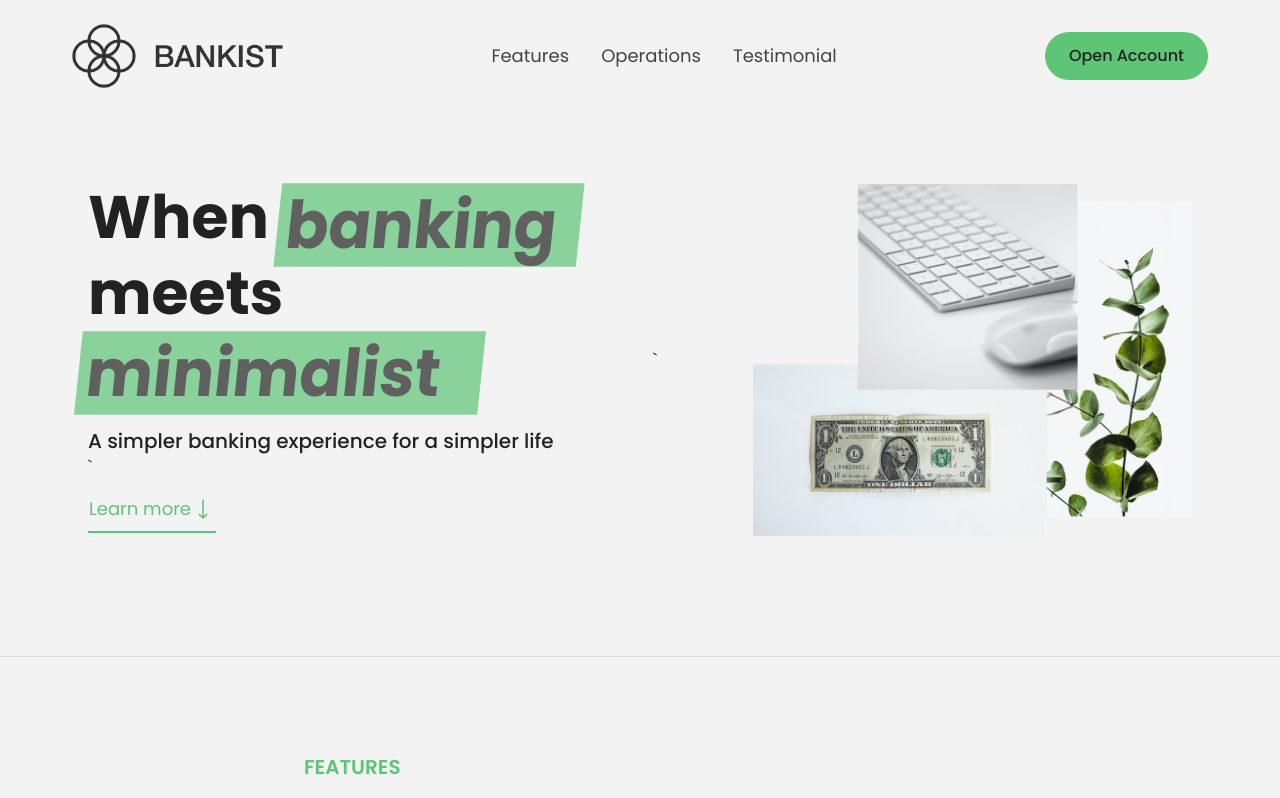
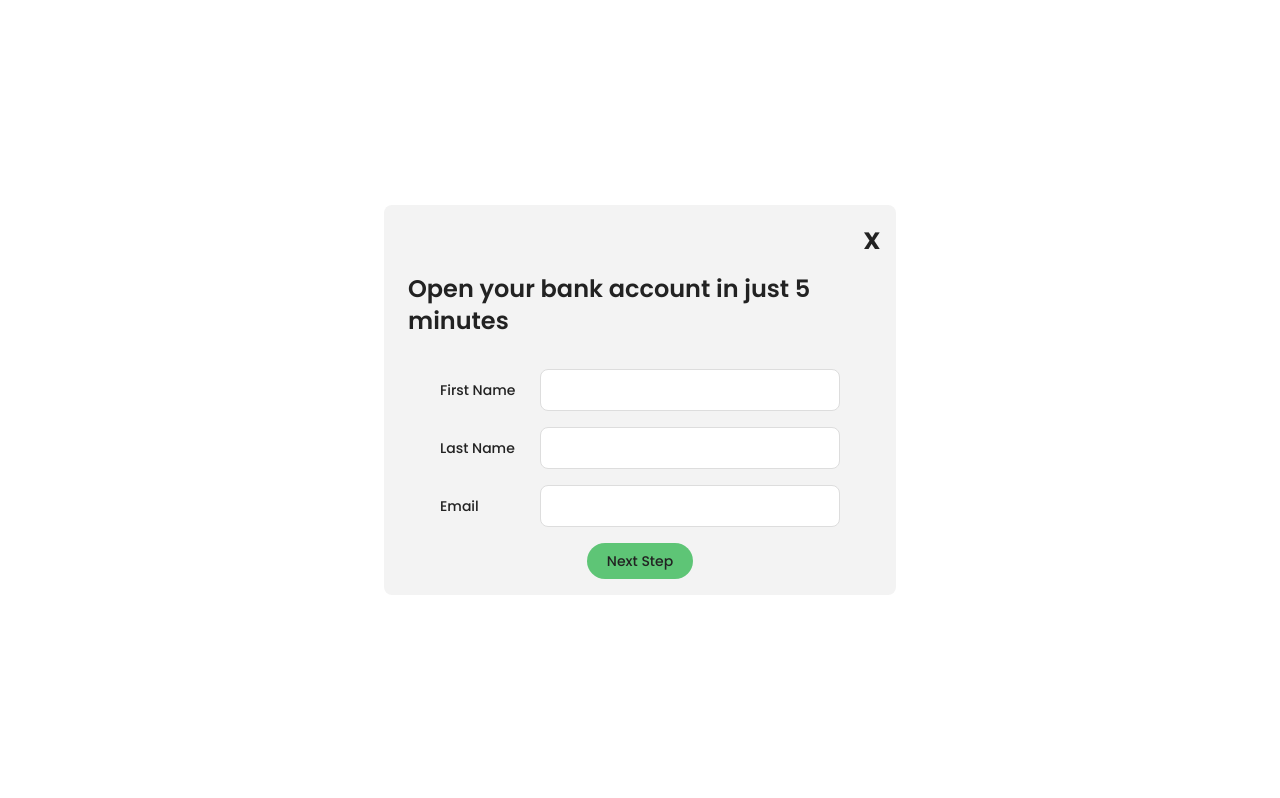
Before and after one commit to Bridgetamana/Bankist, a React (Vite) app: page / in a window 1280 px wide. Shown: the top 798 px of the page. Built offline with nearby package versions, Linux system fonts and the light colour scheme.

Commit message:
feat: create openaccount modal

```diff
--- a/src/App.jsx
+++ b/src/App.jsx
@@ -1,6 +1,7 @@
 import Features from "./components/Features";
 import Footer from "./components/Footer";
 import Header from "./components/Header"
+import OpenAccountModal from "./components/OpenAccountModal";
 import Operations from "./components/Operations";
 import SignUp from "./components/SignUp";
 import Testimonial from "./components/Testimonial";
@@ -9,12 +10,13 @@ function App() {
 
   return (
     <div className=" font-poppins bg-[#f3f3f3] text-[#222]">
-      <Header />
+      {/* <Header />
       <Features />
       <Operations />
       <Testimonial />
       <SignUp />
-      <Footer />
+      <Footer /> */}
+      <OpenAccountModal />
     </div>
   );
 }
--- a/src/components/Header.jsx
+++ b/src/components/Header.jsx
@@ -7,19 +7,19 @@ const Header = () => {
       {/* NAV */}
       <nav className="Sticky z-20 top-0 lg:px-12 flex flex-wrap items-center justify-between">
         <a href="#">
-          <img src={BankistLogo} className="h-8 md:h-16" alt="Bankist Logo" />
+          <img src={BankistLogo} className="h-6 md:h-16" alt="Bankist Logo" />
         </a>
         <div className="flex md:order-2 space-x-3 md:space-x-0">
           <button
             type="button"
-            className="text-[#222] bg-green hover:bg-green-dark font-medium rounded-3xl text-base px-6 py-3 text-center"
+            className="text-[#222] bg-green hover:bg-green-dark font-medium rounded-3xl text-sm md:text-base px-4 py-3 text-center"
           >
             Open Account
           </button>
           <button
             id="navbar-cta"
             type="button"
-            className="inline-flex items-center p-2 w-10 h-10 justify-center text-sm text-gray-500 rounded-lg md:hidden hover:bg-gray-100 focus:outline-none focus:ring-2 focus:ring-gray-200"
+            className="inline-flex items-center p-2 w-10 h-10 justify-center text-sm text-gray-500 rounded-lg md:hidden"
           >
             <span className="sr-only">Open main menu</span>
             <svg
@@ -40,7 +40,7 @@ const Header = () => {
           </button>
         </div>
         <div
-          className="items-center justify-between w-full md:flex md:w-auto md:order-1 hidden"
+          className="items-center justify-between w-full md:flex md:w-auto md:order-1 "
           id="navbar-cta"
         >
           <ul className="flex flex-col p-4 md:p-0 mt-4 border border-gray-100 rounded-lg bg-gray-50 md:space-x-8 md:flex-row md:mt-0 md:border-0 md:bg-white text-lg">
--- /dev/null
+++ b/src/components/OpenAccountModal.jsx
@@ -0,0 +1,69 @@
+import React from "react";
+
+const OpenAccountModal = () => {
+  return (
+    <section className="fixed top-1/2 left-1/2 translate-x-[-50%] translate-y-[-50%] bg-[#f3f3f3] z-50 rounded-lg">
+      <div className="max-w-lg p-4 ">
+        <div className="flex justify-between mb-4">
+          <p></p>
+          <button className="text-xl md:text-3xl cursor-pointer font-semibold">
+            x
+          </button>
+        </div>
+        <div className="px-2">
+          <h2 className="text-xl md:text-2xl mb-8 font-semibold ">
+            Open your bank account in just 5 minutes
+          </h2>
+          <form className="px-4 md:px-8 space-y-4">
+            <div className="md:flex items-center gap-6">
+              <label
+                htmlFor="firstname"
+                className="block mb-2 md:mb-0 text-sm font-medium w-[78px]"
+              >
+                First Name
+              </label>
+              <input
+                id="firstname"
+                type="text"
+                className=" text-sm rounded-lg w-full p-2.5 outline-none max-w-[300px] border border-[#ddd]"
+              />
+            </div>
+            <div className="md:flex items-center gap-6">
+              <label
+                htmlFor="lasttname"
+                className="block mb-2 md:mb-0 text-sm font-medium w-[78px]"
+              >
+                Last Name
+              </label>
+              <input
+                id="lasttname"
+                type="text"
+                className=" text-sm rounded-lg w-full p-2.5 outline-none max-w-[300px] border border-[#ddd]"
+              />
+            </div>
+            <div className="md:flex items-center gap-6">
+              <label
+                htmlFor="email"
+                className="block mb-2 md:mb-0 text-sm font-medium w-[78px]"
+              >
+                Email
+              </label>
+              <input
+                id="email"
+                type="email"
+                className=" text-sm rounded-lg w-full p-2.5 outline-none max-w-[300px] border border-[#ddd]"
+              />
+            </div>
+            <div className="flex justify-center">
+              <button className="bg-green hover:bg-green-dark  font-medium rounded-full text-sm px-5 py-2 text-center">
+                Next Step
+              </button>
+            </div>
+          </form>
+        </div>
+      </div>
+    </section>
+  );
+};
+
+export default OpenAccountModal;
```
